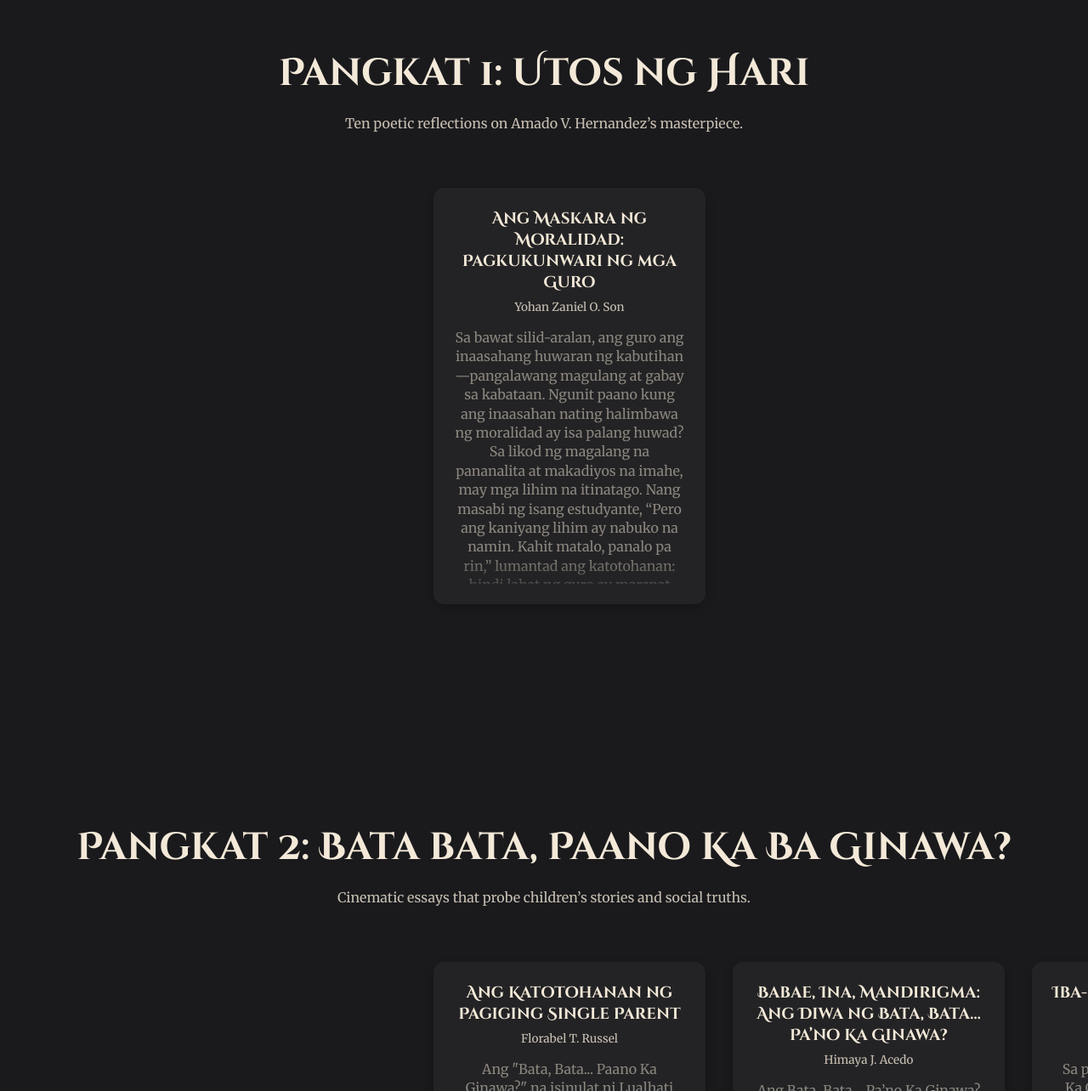
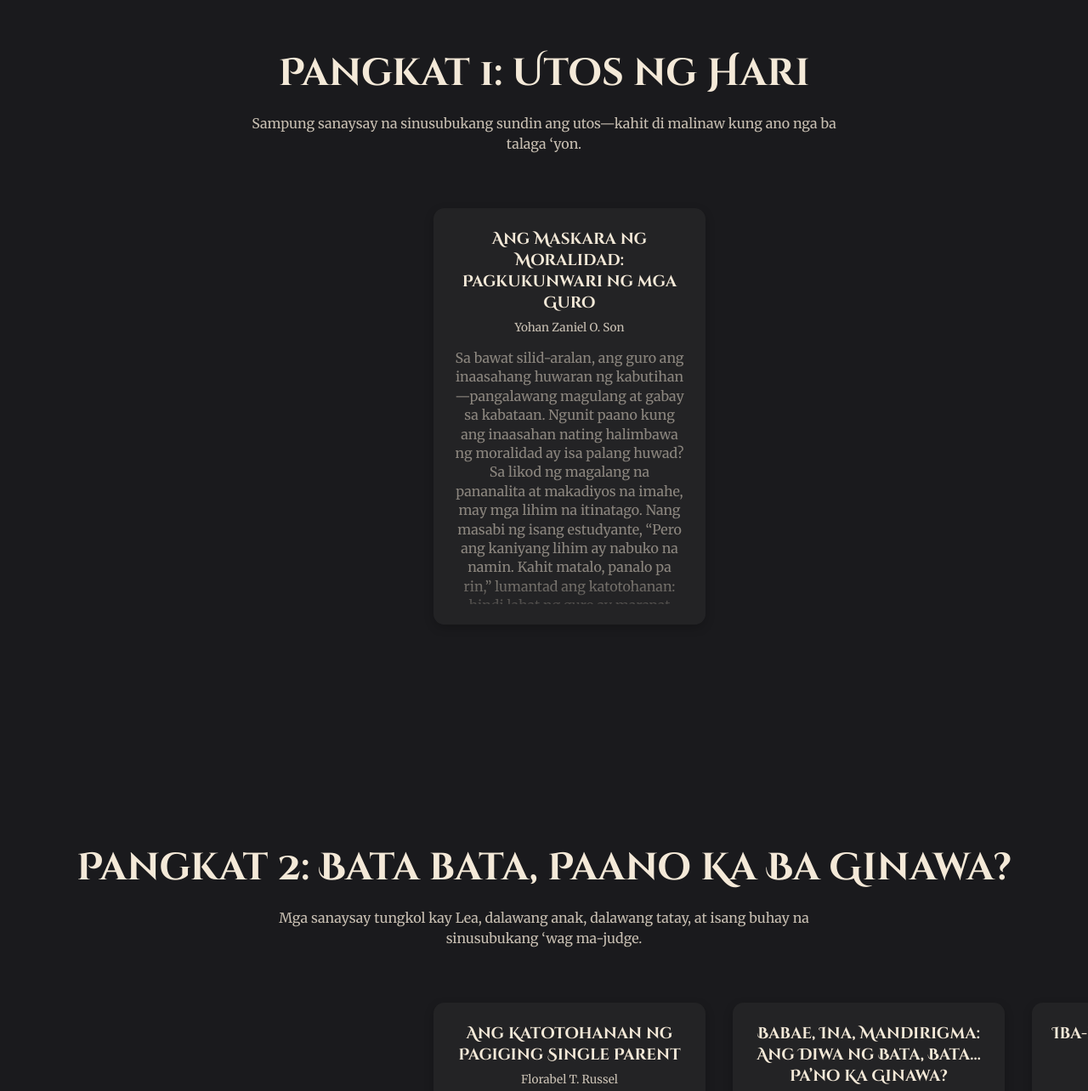
Before and after one commit to evoPython/filipino-project, a plain HTML site: page index.html in a window 1280 px wide. Shown: the part 840-2124 px from the top of the page at 85% size. Drawn offline with Linux system fonts and the light colour scheme.

Commit message:
change body content

```diff
--- a/index.html
+++ b/index.html
@@ -72,21 +72,23 @@
 
   <section id="group1">
   <h2>Pangkat 1: Utos ng Hari</h2>
-    <p class="lead">Ten poetic reflections on Amado V. Hernandez’s masterpiece.</p>
+  <p class="lead">Sampung sanaysay na sinusubukang sundin ang utos—kahit di malinaw kung ano nga ba talaga ‘yon.</p>
   <div class="carousel" id="carousel1"></div>
 </section>
 
 <section id="group2">
   <h2>Pangkat 2: Bata bata, Paano Ka Ba Ginawa?</h2>
-    <p class="lead">Cinematic essays that probe children’s stories and social truths.</p>
+  <p class="lead">Mga sanaysay tungkol kay Lea, dalawang anak, dalawang tatay, at isang buhay na sinusubukang ‘wag ma-judge.</p>
   <div class="carousel" id="carousel2"></div>
 </section>
 
 <section id="group3">
   <h2>Pangkat 3: OPM Songs</h2>
-    <p class="lead">Musical meditations on identity, love, and revolution.</p>
+  <p class="lead">Mga sanaysay na parang OPM songs: may mga love story, may mga laban, at laging may hugot.</p>
+
   <div class="carousel" id="carousel3"></div>
 </section>
+
 
   <!-- READING OVERLAY -->
   <div id="reading-view">
```
Lines whose indentation alone changed are shown as unchanged.
